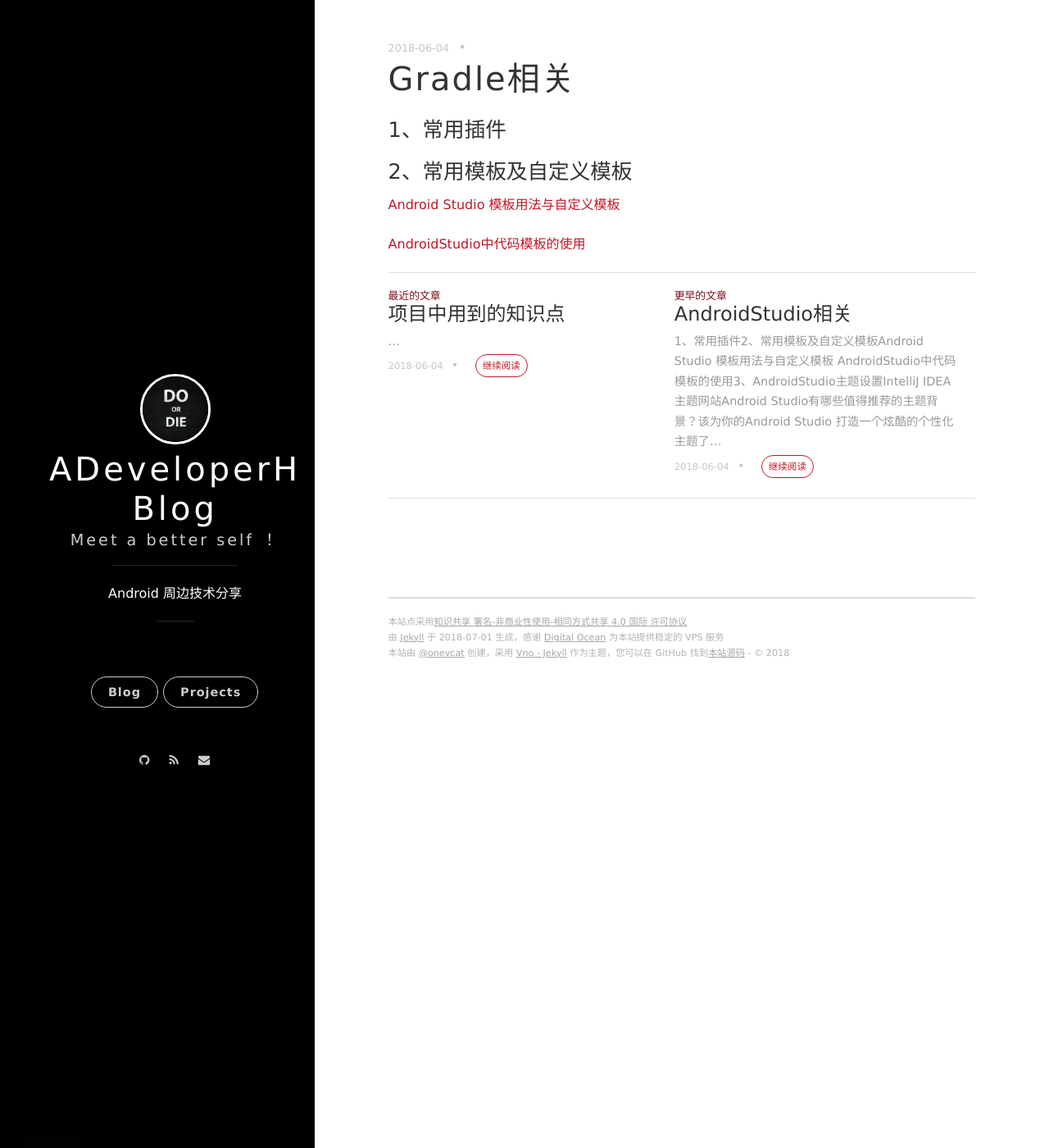
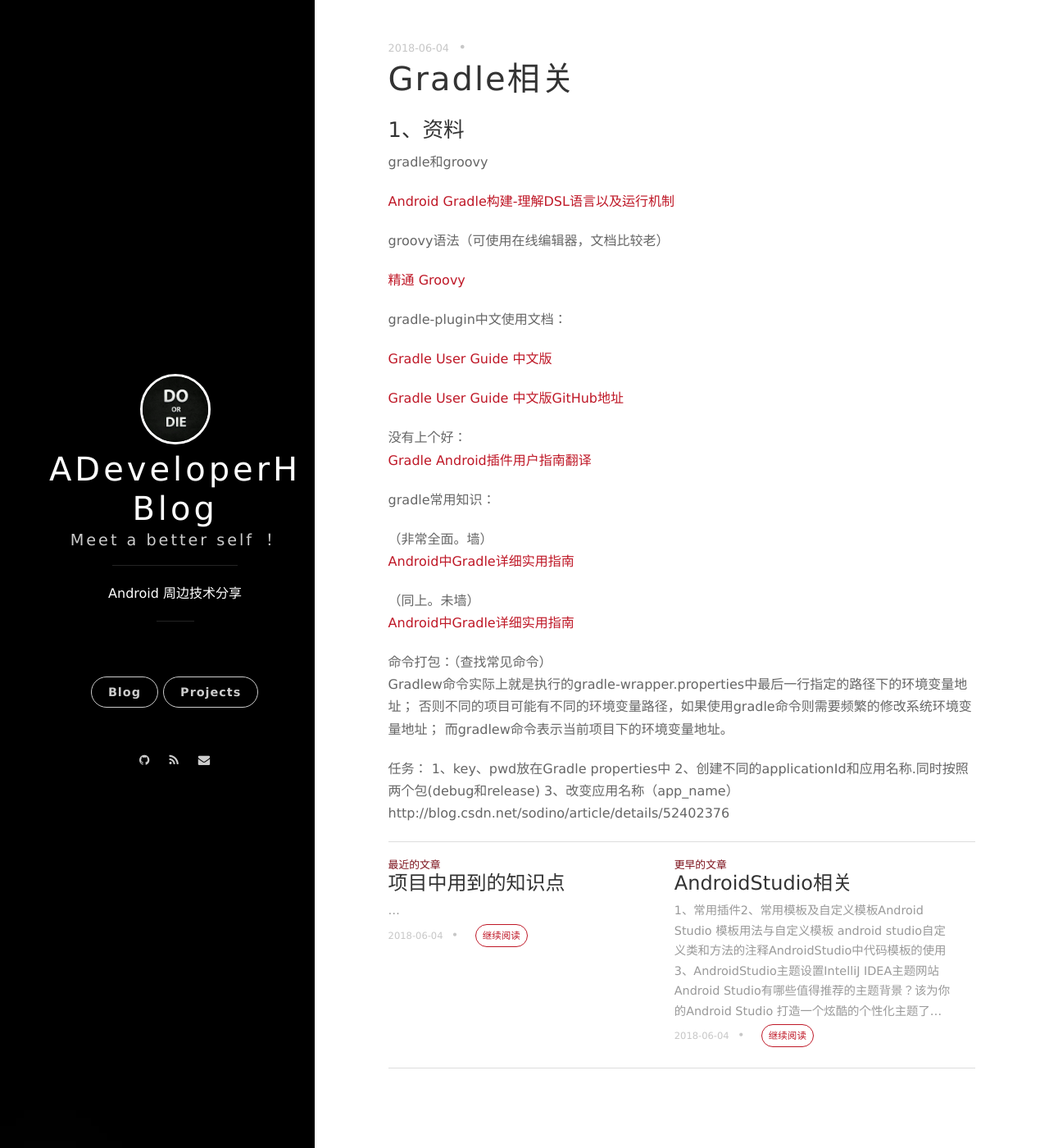
Before and after one commit to ADeveloperH/ADeveloperH.github.io, a Jekyll site: the page built from _posts/2018-06-04-gradle.md, in a window 1280 px wide and 1400 px high. Shown: the whole window at 82% size. Built offline with Jekyll 4.4.1, drawn with Linux system fonts in a browser that asks for light colours; nearby versions of some CDN libraries; comment, search, counter and statistics services are not loaded.

Commit message:
gradle文档整理

```diff
--- a/_posts/2018-06-04-androidstudio.md
+++ b/_posts/2018-06-04-androidstudio.md
@@ -10,6 +10,9 @@ categories: 开发工具总结
 
 [Android Studio 模板用法与自定义模板 ](https://blog.csdn.net/qJay_Dev/article/details/51278713)
 
+[android studio自定义类和方法的注释](https://blog.csdn.net/u013168615/article/details/50073257)
+
+
 [AndroidStudio中代码模板的使用](https://blog.csdn.net/wubihang/article/details/51228752)
 
 ### 3、AndroidStudio主题设置 ###
--- a/_posts/2018-06-04-gradle.md
+++ b/_posts/2018-06-04-gradle.md
@@ -4,10 +4,43 @@ title: Gradle相关
 categories: 开发工具总结
 ---
 
-### 1、常用插件 ###
+### 1、资料 ###
 
-### 2、常用模板及自定义模板 ###
+gradle和groovy
 
-[Android Studio 模板用法与自定义模板 ](https://blog.csdn.net/qJay_Dev/article/details/51278713)
+[Android Gradle构建-理解DSL语言以及运行机制](http://www.jianshu.com/p/7b31cc80421d)
 
-[AndroidStudio中代码模板的使用](https://blog.csdn.net/wubihang/article/details/51228752)
+
+groovy语法（可使用在线编辑器，文档比较老）
+
+[精通 Groovy](https://www.ibm.com/developerworks/cn/education/java/j-groovy/j-groovy.html)
+
+
+gradle-plugin中文使用文档：
+
+[Gradle User Guide 中文版](https://dongchuan.gitbooks.io/gradle-user-guide-/introduction.html)
+
+[Gradle User Guide 中文版GitHub地址](https://github.com/DONGChuan/GradleUserGuide)
+
+没有上个好：
+[Gradle Android插件用户指南翻译](http://avatarqing.github.io/Gradle-Plugin-User-Guide-Chinese-Verision/basic_project/simple_build_files.html)
+
+
+gradle常用知识：
+
+（非常全面。墙）
+[Android中Gradle详细实用指南](https://juejin.im/post/58eae7e5a22b9d0058a88a56)
+
+（同上。未墙）
+[Android中Gradle详细实用指南](http://www.jianshu.com/p/ed4ef3b96a29)
+
+
+命令打包：（查找常见命令）
+Gradlew命令实际上就是执行的gradle-wrapper.properties中最后一行指定的路径下的环境变量地址；
+否则不同的项目可能有不同的环境变量路径，如果使用gradle命令则需要频繁的修改系统环境变量地址；
+而gradlew命令表示当前项目下的环境变量地址。
+
+任务：
+1、key、pwd放在Gradle properties中
+2、创建不同的applicationId和应用名称.同时按照两个包(debug和release)
+3、改变应用名称（app_name）http://blog.csdn.net/sodino/article/details/52402376
```
